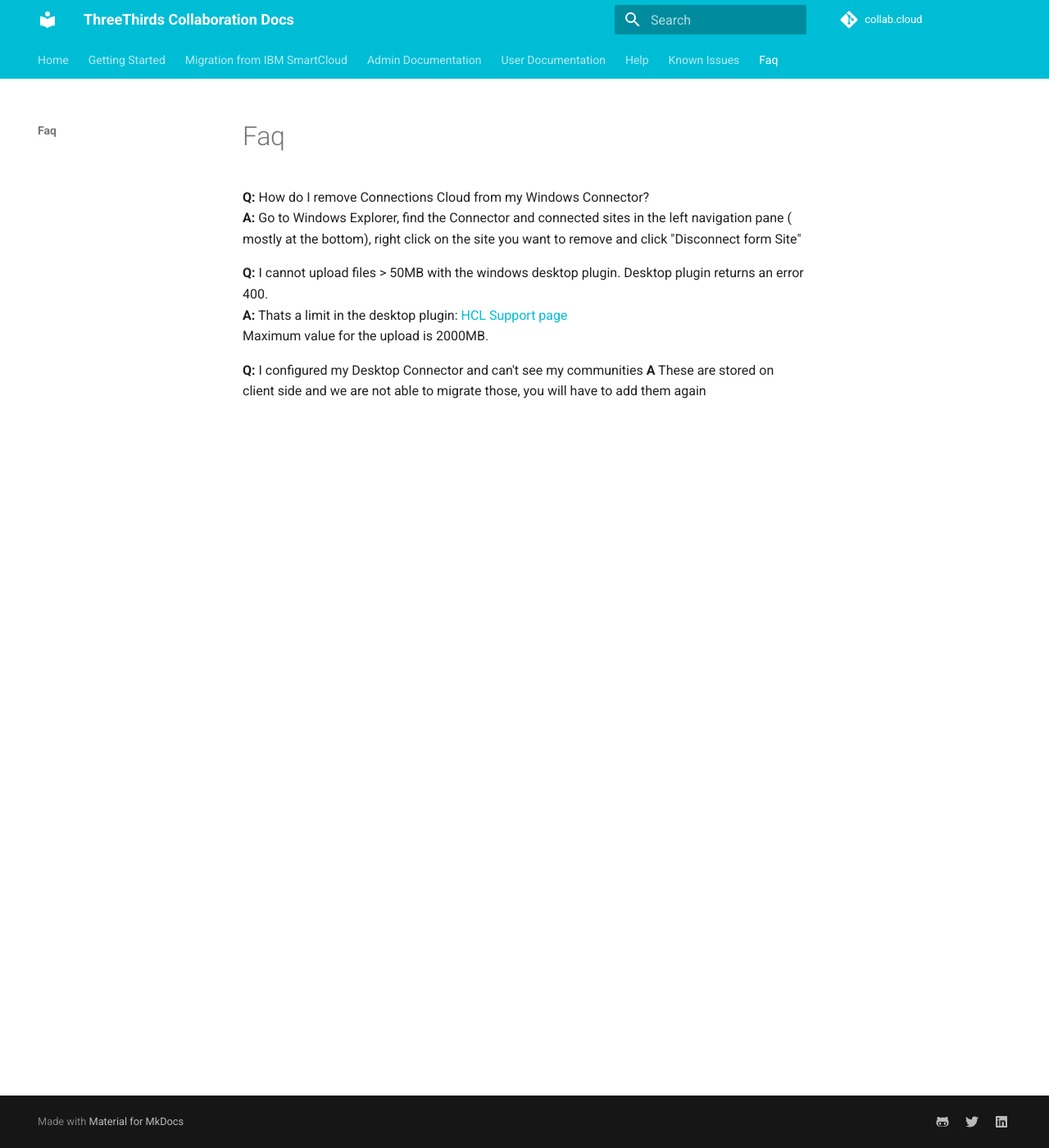
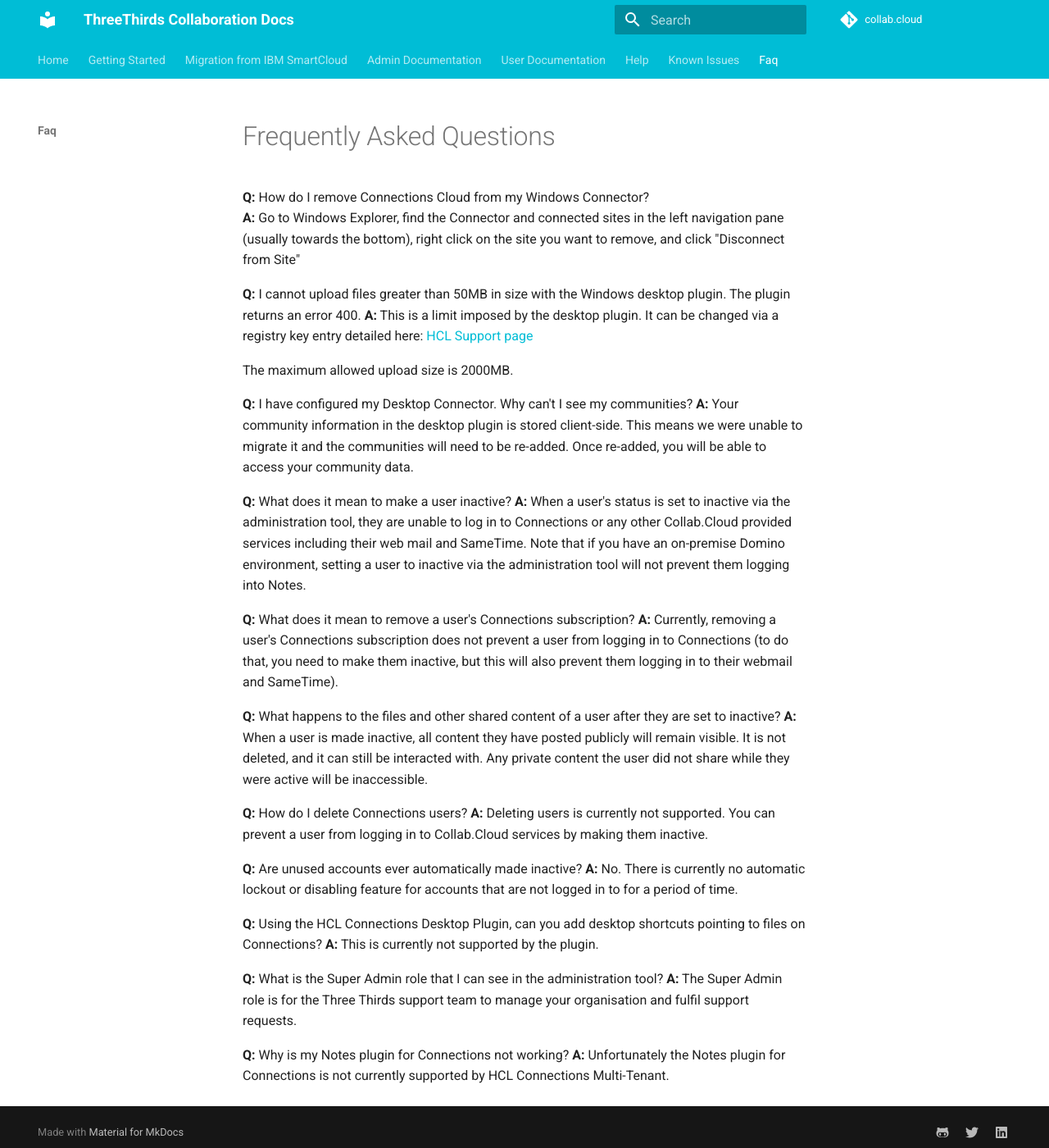
Before and after one commit to collabdotcloud/docs.collab.cloud, an MkDocs documentation site: the page built from docs/help/faq.md, in a window 1280 px wide and 1400 px high. Shown: the whole window at 82% size. Built offline with MkDocs 1.6.1 and Material for MkDocs 9.7.7, drawn with Linux system fonts in a browser that asks for light colours.

Commit message:
Added a number of questions to the FAQ page and edited some of the existing content.

```diff
--- a/docs/help/faq.md
+++ b/docs/help/faq.md
@@ -1,11 +1,36 @@
-# Faq
+# Frequently Asked Questions
 
 **Q:** How do I remove Connections Cloud from my Windows Connector?
-**A:** Go to Windows Explorer, find the Connector and connected sites in the left navigation pane ( mostly at the bottom), right click on the site you want to remove and click "Disconnect form Site"
+**A:** Go to Windows Explorer, find the Connector and connected sites in the left navigation pane (usually towards the bottom), right click on the site you want to remove, and click "Disconnect from Site"
 
-**Q:** I cannot upload files > 50MB with the windows desktop plugin. Desktop plugin returns an error 400.
-**A:** Thats a limit in the desktop plugin: [HCL Support page](<https://support.hcltechsw.com/csm?id=kb_article&sysparm_article=KB0021371&sys_kb_id=475262431b4f7784c1f9759d1e4bcbb7>)
-Maximum value for the upload is 2000MB.
+**Q:** I cannot upload files greater than 50MB in size with the Windows desktop plugin. The plugin returns an error 400.
+**A:** This is a limit imposed by the desktop plugin. It can be changed via a registry key entry detailed here: [HCL Support page](<https://support.hcltechsw.com/csm?id=kb_article&sysparm_article=KB0021371&sys_kb_id=475262431b4f7784c1f9759d1e4bcbb7>)
 
-**Q:** I configured my Desktop Connector and can't see my communities
-**A** These are stored on client side and we are not able to migrate those, you will have to add them again
+The maximum allowed upload size is 2000MB.
+
+**Q:** I have configured my Desktop Connector. Why can't I see my communities?
+**A:** Your community information in the desktop plugin is stored client-side. This means we were unable to migrate it and the communities will need to be re-added. Once re-added, you will be able to access your community data.
+
+**Q:** What does it mean to make a user inactive?
+**A:** When a user's status is set to inactive via the administration tool, they are unable to log in to Connections or any other Collab.Cloud provided services including their web mail and SameTime. Note that if you have an on-premise Domino environment, setting a user to inactive via the administration tool will not prevent them logging into Notes.
+
+**Q:** What does it mean to remove a user's Connections subscription?
+**A:** Currently, removing a user's Connections subscription does not prevent a user from logging in to Connections (to do that, you need to make them inactive, but this will also prevent them logging in to their webmail and SameTime).
+
+**Q:** What happens to the files and other shared content of a user after they are set to inactive?
+**A:** When a user is made inactive, all content they have posted publicly will remain visible. It is not deleted, and it can still be interacted with. Any private content the user did not share while they were active will be inaccessible.
+
+**Q:** How do I delete Connections users?
+**A:** Deleting users is currently not supported. You can prevent a user from logging in to Collab.Cloud services by making them inactive.
+
+**Q:** Are unused accounts ever automatically made inactive?
+**A:** No. There is currently no automatic lockout or disabling feature for accounts that are not logged in to for a period of time.
+
+**Q:** Using the HCL Connections Desktop Plugin, can you add desktop shortcuts pointing to files on Connections?
+**A:** This is currently not supported by the plugin.
+
+**Q:** What is the Super Admin role that I can see in the administration tool?
+**A:** The Super Admin role is for the Three Thirds support team to manage your organisation and fulfil support requests.
+
+**Q:** Why is my Notes plugin for Connections not working?
+**A:** Unfortunately the Notes plugin for Connections is not currently supported by HCL Connections Multi-Tenant.
```
